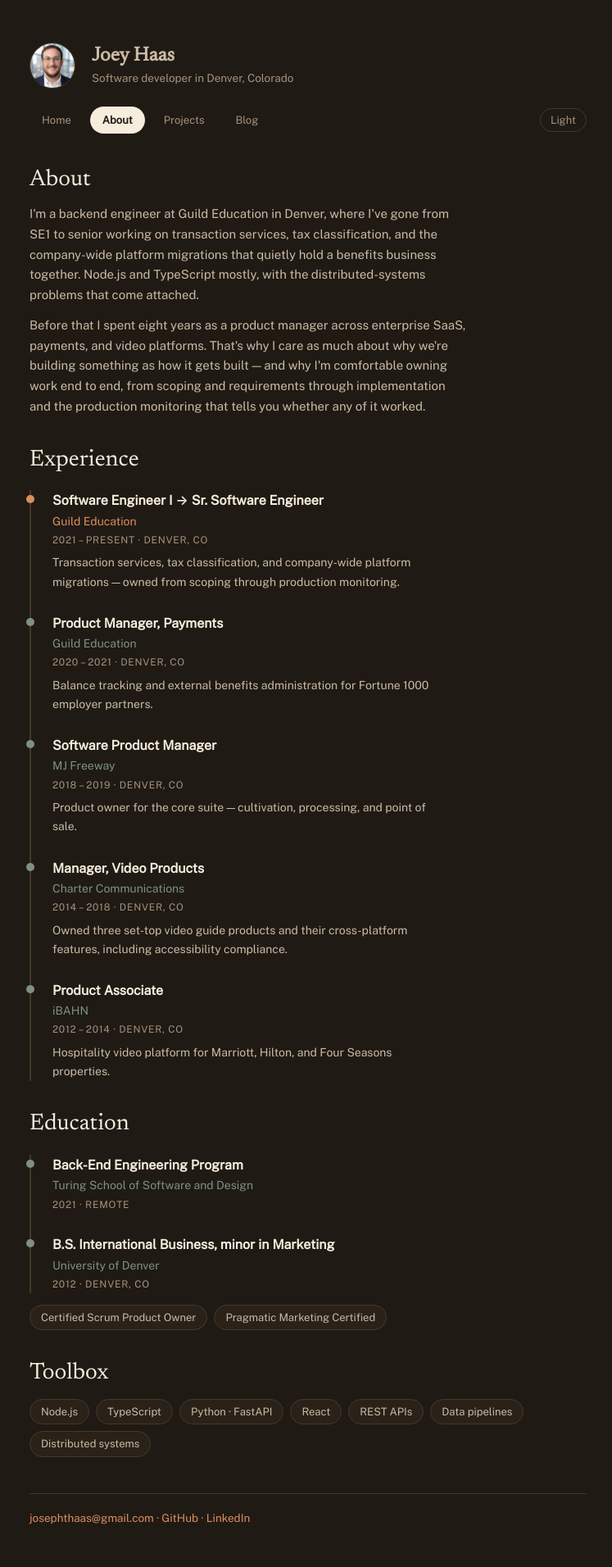
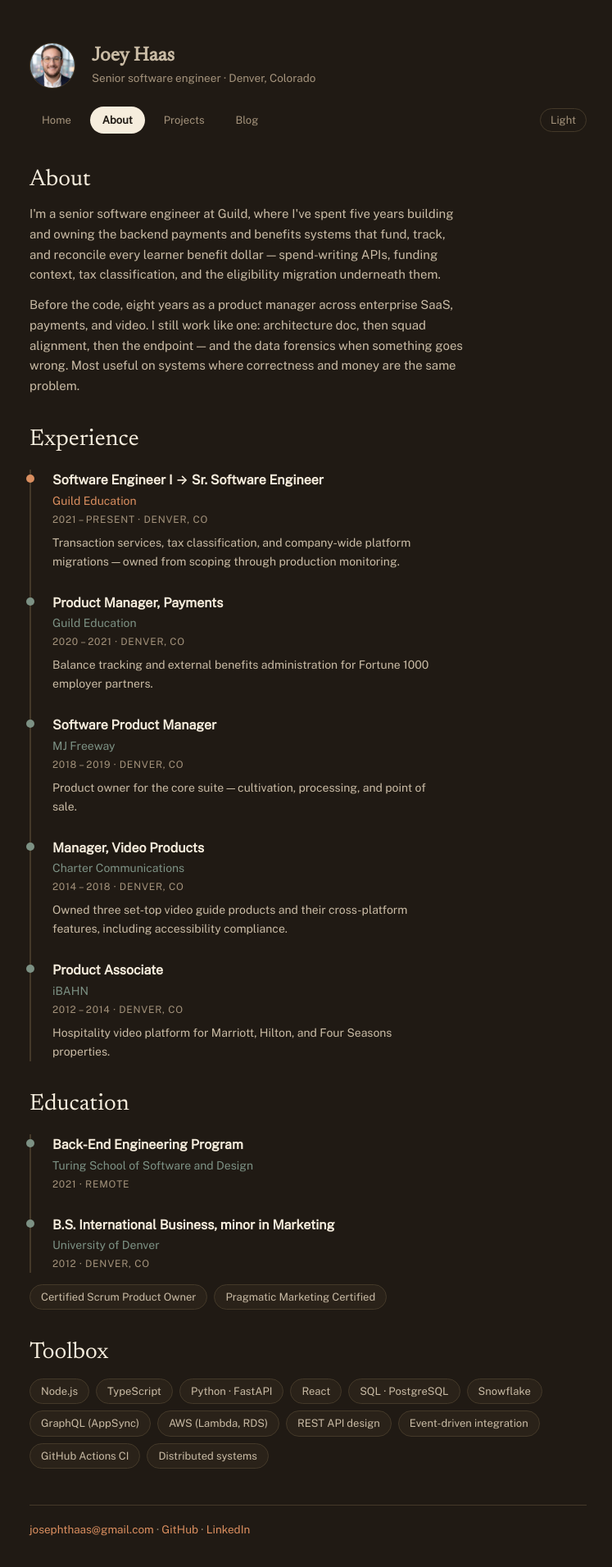
Before and after one commit to joeyh92989/joey-haas.dev, a React (Vite) app in the folder frontend/: page /about in a window 1280 px wide. Shown: the top 1912 px of the page at 82% size, without its empty margins (264-1011 px from the left). Built offline with nearby package versions, Linux system fonts and the light colour scheme; no server answers.

Commit message:
content: update bio, tagline, and toolbox from the 2026 resume

```diff
--- a/frontend/src/content/profile.js
+++ b/frontend/src/content/profile.js
@@ -10,10 +10,10 @@
  */
 export const profile = {
   name: 'Joey Haas',
-  tagline: 'Software developer in Denver, Colorado',
-  bio: `I'm a backend engineer at Guild Education in Denver, where I've gone from SE1 to senior working on transaction services, tax classification, and the company-wide platform migrations that quietly hold a benefits business together. Node.js and TypeScript mostly, with the distributed-systems problems that come attached.
+  tagline: 'Senior software engineer · Denver, Colorado',
+  bio: `I'm a senior software engineer at Guild, where I've spent five years building and owning the backend payments and benefits systems that fund, track, and reconcile every learner benefit dollar — spend-writing APIs, funding context, tax classification, and the eligibility migration underneath them.
 
-Before that I spent eight years as a product manager across enterprise SaaS, payments, and video platforms. That's why I care as much about why we're building something as how it gets built — and why I'm comfortable owning work end to end, from scoping and requirements through implementation and the production monitoring that tells you whether any of it worked.`,
+Before the code, eight years as a product manager across enterprise SaaS, payments, and video. I still work like one: architecture doc, then squad alignment, then the endpoint — and the data forensics when something goes wrong. Most useful on systems where correctness and money are the same problem.`,
   email: 'josephthaas@gmail.com',
   github: 'https://github.com/joeyh92989',
   linkedin: 'https://www.linkedin.com/in/haasjoseph/',
@@ -23,8 +23,13 @@ Before that I spent eight years as a product manager across enterprise SaaS, pay
     'TypeScript',
     'Python · FastAPI',
     'React',
-    'REST APIs',
-    'Data pipelines',
+    'SQL · PostgreSQL',
+    'Snowflake',
+    'GraphQL (AppSync)',
+    'AWS (Lambda, RDS)',
+    'REST API design',
+    'Event-driven integration',
+    'GitHub Actions CI',
     'Distributed systems',
   ],
 }
```
